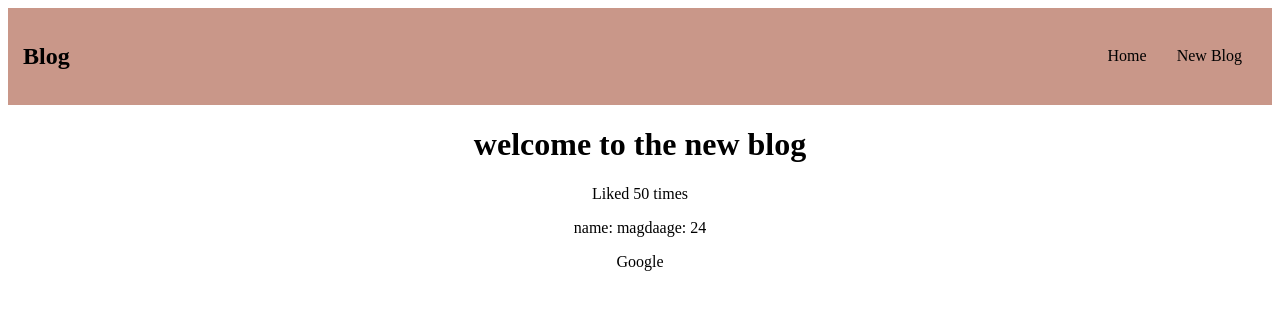
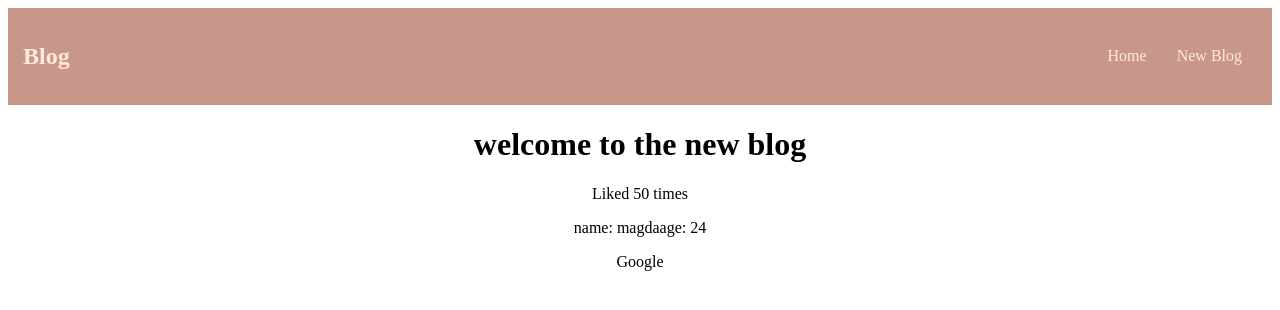
Before and after one commit to Ma9da/react-practicing, a React (Create React App) app: page / in a window 1280 px wide. Shown: the top 310 px of the page. Built offline with nearby package versions, Linux system fonts and the light colour scheme.

Commit message:
added: stlying

```diff
--- a/src/index.css
+++ b/src/index.css
@@ -8,7 +8,9 @@ a{
   justify-content: space-between;
   background: 	#c99789;
   padding: 0.9375rem;
+  color: #ffe9dc;
 }
 .links a{
   margin: 0 0.9375rem;
+  color: #ffe9dc;
 }
```
